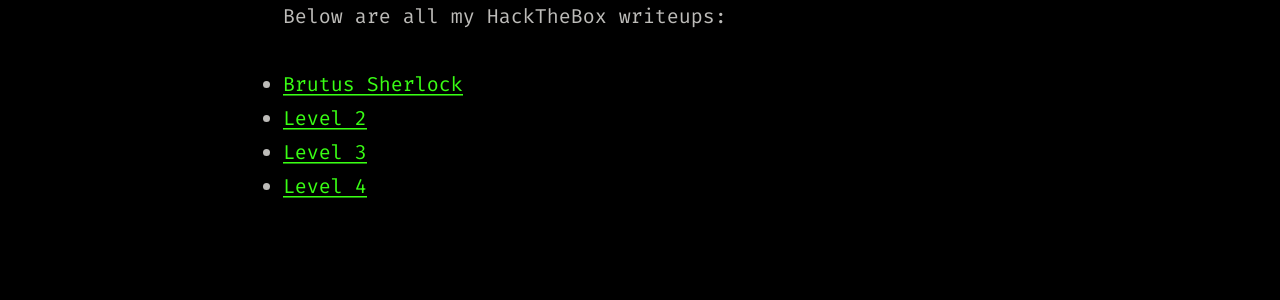
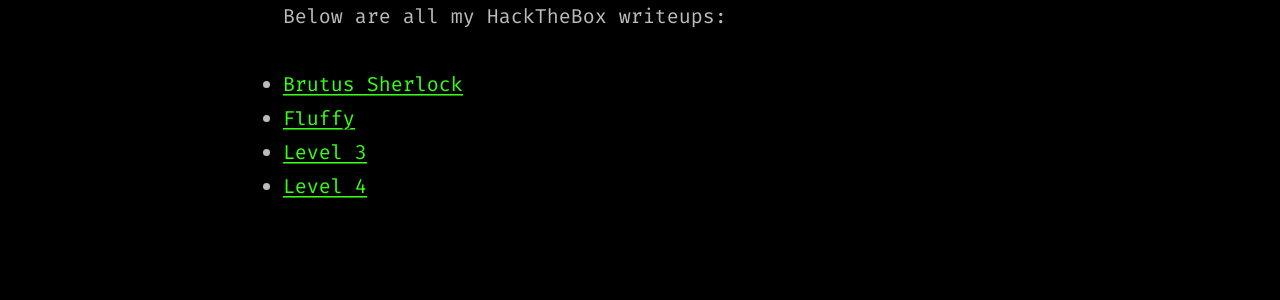
Before and after one commit to 4nthvny/4nthvny.github.io, a Jekyll site: the page built from writeups/htb/index.md, in a window 1280 px wide. Shown: the part 180-480 px from the top of the page. Built offline with Jekyll 4.4.1, drawn with Linux system fonts in a browser that asks for light colours.

Commit message:
Update index.md

```diff
--- a/writeups/htb/index.md
+++ b/writeups/htb/index.md
@@ -7,6 +7,6 @@ Below are all my HackTheBox writeups:
 
 <ul>
   <li><a href="/writeups/htb/brutus">Brutus Sherlock</a></li>
-  <li><a href="/writeups/htb/fluffy">Level 2</a></li>
+  <li><a href="/writeups/htb/fluffy">Fluffy</a></li>
   <li><a href="/writeups/bandit/level3/">Level 3</a></li>
   <li><a href="/writeups/bandit/level1/">Level 4</a></li>
```
